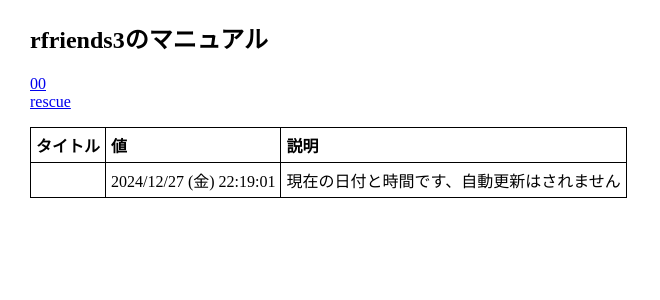
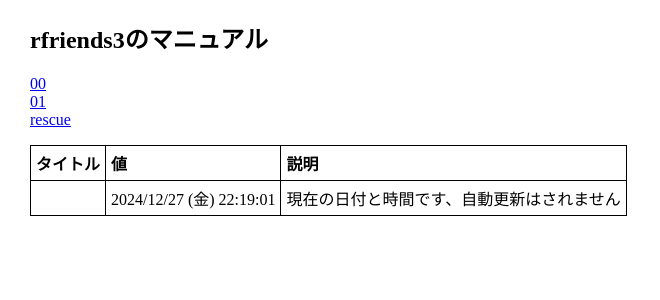
Before and after one commit to rfriends/rfriends, a Jekyll site: the page built from manual/index.md, in a window 1280 px wide. Shown: the top 300 px of the page, without its empty margins (0-660 px from the left). Built offline with Jekyll 4.4.1, drawn with Linux system fonts in a browser that asks for light colours; our own code applies the rules of GitHub Pages for plain Markdown files; Markdown is read by kramdown in place of the engine named in the settings.

Commit message:
Update index.md

```diff
--- a/manual/index.md
+++ b/manual/index.md
@@ -1,7 +1,8 @@
 ## rfriends3のマニュアル
 
-[00](00.html)
-[rescue](rescue.html)
+[00](00.html){:target="_blank"}
+[01](01.html){:target="_blank"}
+[rescue](rescue.html){:target="_blank"}
 
 | タイトル |値 | 説明 |
 | :---  | :---  | :--- |
```
